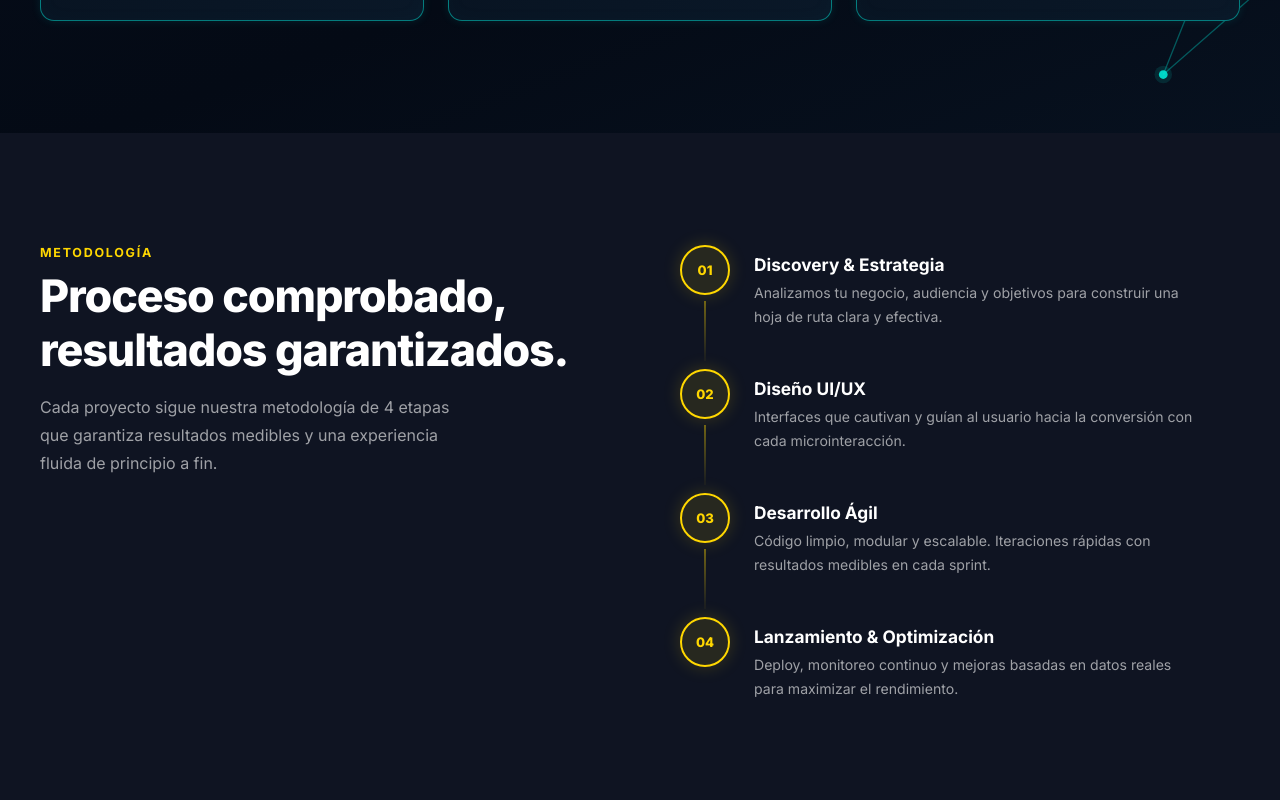
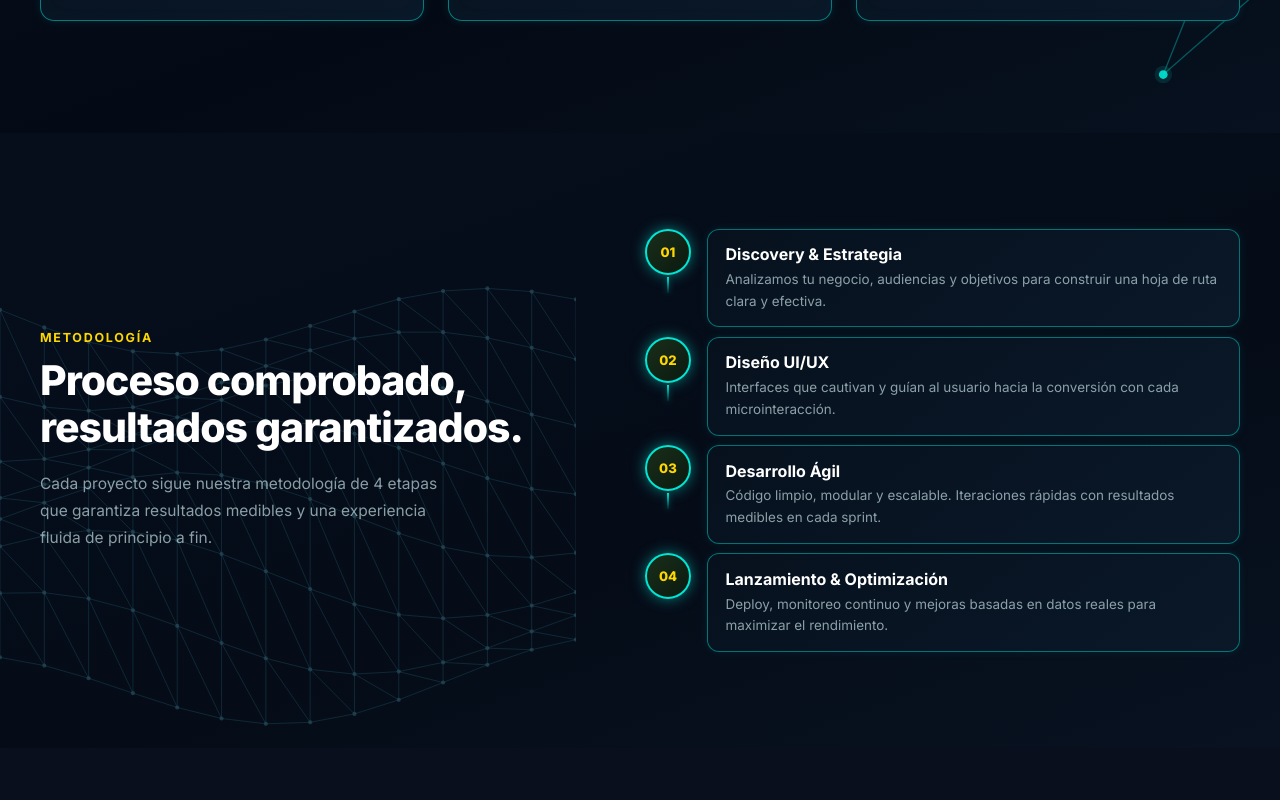
Before and after one commit to fenz-svg/fenz, a React (Vite) app in the folder fenz-react/: page / in a window 1280 px wide. Shown: the part 1280-2080 px from the top of the page. Built offline with nearby package versions, Linux system fonts and the light colour scheme.

Commit message:
Deploy: nueva landing page React

```diff
--- a/fenz-react/src/FenzLanding.jsx
+++ b/fenz-react/src/FenzLanding.jsx
@@ -337,44 +337,86 @@ function Services() {
   );
 }
 
+/* ─── Wave Mesh SVG (left background) ──────────────────────── */
+function WaveMesh() {
+  const pts = [];
+  const cols = 14, rows = 8;
+  for (let r = 0; r < rows; r++) {
+    for (let c = 0; c < cols; c++) {
+      const x = (c / (cols - 1)) * 500;
+      const wave = Math.sin((c / cols) * Math.PI * 2 + r * 0.7) * 28 + Math.sin((c / cols) * Math.PI + r) * 14;
+      const y = (r / (rows - 1)) * 320 + wave;
+      pts.push({ x, y, r, c });
+    }
+  }
+  const lines = [];
+  pts.forEach((p, i) => {
+    if (p.c < cols - 1) lines.push([p, pts[i + 1]]);
+    if (p.r < rows - 1) lines.push([p, pts[i + cols]]);
+    if (p.c < cols - 1 && p.r < rows - 1) lines.push([p, pts[i + cols + 1]]);
+  });
+  return (
+    <svg style={{ position: "absolute", left: 0, bottom: 0, width: "45%", height: "90%", pointerEvents: "none", zIndex: 0, opacity: 0.28 }}
+      viewBox="0 0 500 380" preserveAspectRatio="xMinYMax meet">
+      {lines.map(([a, b], i) => (
+        <line key={i} x1={a.x} y1={a.y} x2={b.x} y2={b.y}
+          stroke="#4dd9f0" strokeWidth="0.7" opacity="0.6" />
+      ))}
+      {pts.map((p, i) => (
+        <circle key={i} cx={p.x} cy={p.y} r="1.8" fill="#7ee8f8" opacity="0.7" />
+      ))}
+    </svg>
+  );
+}
+
 /* ─── Methodology ───────────────────────────────────────────── */
 const STEPS = [
-  { num: "01", title: "Discovery & Estrategia", desc: "Analizamos tu negocio, audiencia y objetivos para construir una hoja de ruta clara y efectiva." },
+  { num: "01", title: "Discovery & Estrategia", desc: "Analizamos tu negocio, audiencias y objetivos para construir una hoja de ruta clara y efectiva." },
   { num: "02", title: "Diseño UI/UX",           desc: "Interfaces que cautivan y guían al usuario hacia la conversión con cada microinteracción." },
   { num: "03", title: "Desarrollo Ágil",         desc: "Código limpio, modular y escalable. Iteraciones rápidas con resultados medibles en cada sprint." },
   { num: "04", title: "Lanzamiento & Optimización", desc: "Deploy, monitoreo continuo y mejoras basadas en datos reales para maximizar el rendimiento." },
 ];
 
-function Step({ step, index, last }) {
-  const [ref, visible] = useVisible();
+function MethodStep({ step, index, last }) {
+  const [ref, visible] = useVisible(0.1);
   return (
     <div ref={ref} style={{
-      display: "flex", gap: "1.5rem", alignItems: "flex-start",
+      display: "flex", gap: "1rem", alignItems: "flex-start",
       opacity: visible ? 1 : 0,
-      transform: visible ? "translateX(0)" : "translateX(-24px)",
-      transition: `opacity 0.65s ${index * 120}ms, transform 0.65s ${index * 120}ms`,
+      transform: visible ? "translateX(0)" : "translateX(30px)",
+      transition: `opacity 0.6s ${index * 130}ms, transform 0.6s ${index * 130}ms`,
     }}>
+      {/* Number + line */}
       <div style={{ display: "flex", flexDirection: "column", alignItems: "center", flexShrink: 0 }}>
         <div style={{
-          width: 50, height: 50, borderRadius: "50%",
-          background: visible ? C.accentDim : C.glass,
-          border: `2px solid ${visible ? C.accent : C.glassBorder}`,
+          width: 46, height: 46, borderRadius: "50%",
+          background: "linear-gradient(135deg, #1a2e1a 0%, #0a1a10 100%)",
+          border: "2px solid #00e5d4",
+          boxShadow: "0 0 14px rgba(0,229,212,0.5)",
           display: "flex", alignItems: "center", justifyContent: "center",
           color: C.accent, fontWeight: 800, fontSize: "0.82rem",
-          boxShadow: visible ? "0 0 18px rgba(255,215,0,0.18)" : "none",
-          transition: "all 0.6s",
+          flexShrink: 0, zIndex: 1,
         }}>{step.num}</div>
         {!last && (
           <div style={{
-            width: 2, flex: 1, minHeight: 60,
-            background: "linear-gradient(to bottom, rgba(255,215,0,0.4), rgba(255,215,0,0.03))",
-            marginTop: 6,
+            width: 2, flex: 1, minHeight: 16,
+            background: "linear-gradient(to bottom, #00e5d4, rgba(0,229,212,0.1))",
+            boxShadow: "0 0 6px rgba(0,229,212,0.4)",
+            marginTop: 2, marginBottom: 2,
           }} />
         )}
       </div>
-      <div style={{ paddingBottom: last ? 0 : "2.5rem", paddingTop: "0.55rem" }}>
-        <h3 style={{ fontSize: "1.08rem", fontWeight: 700, color: "#fff", marginBottom: "0.4rem" }}>{step.title}</h3>
-        <p style={{ color: C.muted, fontSize: "0.88rem", lineHeight: 1.7, maxWidth: 440 }}>{step.desc}</p>
+      {/* Card */}
+      <div style={{
+        flex: 1,
+        background: "linear-gradient(145deg, #07111e 0%, #0a1828 100%)",
+        border: "1.5px solid rgba(0,210,200,0.5)",
+        borderRadius: 12, padding: "0.9rem 1.1rem",
+        marginBottom: last ? 0 : "0.6rem",
+        boxShadow: "0 0 8px rgba(0,210,200,0.1)",
+      }}>
+        <h3 style={{ fontSize: "1rem", fontWeight: 700, color: "#fff", marginBottom: "0.3rem" }}>{step.title}</h3>
+        <p style={{ color: "rgba(190,215,220,0.72)", fontSize: "0.84rem", lineHeight: 1.6 }}>{step.desc}</p>
       </div>
     </div>
   );
@@ -387,31 +429,37 @@ function Methodology() {
 
   return (
     <section id="metodologia" style={{
-      padding: isMobile ? "5rem 1.5rem" : "7rem 2rem",
-      background: "rgba(255,255,255,0.02)",
+      padding: isMobile ? "5rem 1.5rem" : "6rem 2rem",
+      position: "relative", overflow: "hidden",
+      background: "linear-gradient(160deg, #060e1c 0%, #050c18 60%, #081220 100%)",
     }}>
+      <WaveMesh />
       <div style={{
-        maxWidth: 1200, margin: "0 auto",
-        display: "grid", gridTemplateColumns: isMobile ? "1fr" : "1fr 1fr",
-        gap: isMobile ? "3rem" : "5rem", alignItems: "start",
+        maxWidth: 1200, margin: "0 auto", position: "relative", zIndex: 1,
+        display: "grid", gridTemplateColumns: isMobile ? "1fr" : "1fr 1.1fr",
+        gap: isMobile ? "3rem" : "4rem", alignItems: "center",
       }}>
+        {/* Left text */}
         <div ref={ref} style={{
           opacity: visible ? 1 : 0,
           transform: visible ? "translateY(0)" : "translateY(18px)",
           transition: "opacity 0.6s, transform 0.6s",
         }}>
-          <p style={{ color: C.accent, fontSize: "0.78rem", fontWeight: 700, letterSpacing: "0.14em", textTransform: "uppercase", marginBottom: "0.6rem" }}>
+          <p style={{ color: C.accent, fontSize: "0.78rem", fontWeight: 700, letterSpacing: "0.14em", textTransform: "uppercase", marginBottom: "0.75rem" }}>
             Metodología
           </p>
-          <h2 style={{ fontSize: isMobile ? "1.9rem" : "clamp(1.9rem,3.5vw,3rem)", fontWeight: 800, color: "#fff", letterSpacing: "-0.025em", marginBottom: "1rem" }}>
+          <h2 style={{ fontSize: isMobile ? "1.8rem" : "clamp(1.9rem,3.2vw,2.8rem)", fontWeight: 800, color: "#fff", letterSpacing: "-0.025em", marginBottom: "1.2rem", lineHeight: 1.15 }}>
             Proceso comprobado,<br/>resultados garantizados.
           </h2>
-          <p style={{ color: C.muted, fontSize: "1rem", lineHeight: 1.75, maxWidth: 420 }}>
+          <p style={{ color: "rgba(190,215,220,0.72)", fontSize: "0.97rem", lineHeight: 1.75, maxWidth: 400 }}>
             Cada proyecto sigue nuestra metodología de 4 etapas que garantiza resultados medibles y una experiencia fluida de principio a fin.
           </p>
         </div>
-        <div>
-          {STEPS.map((s, i) => <Step key={s.num} step={s} index={i} last={i === STEPS.length - 1} />)}
+        {/* Right steps */}
+        <div style={{ display: "flex", flexDirection: "column" }}>
+          {STEPS.map((s, i) => (
+            <MethodStep key={s.num} step={s} index={i} last={i === STEPS.length - 1} />
+          ))}
         </div>
       </div>
     </section>
```
Also changed, not shown: 2 other files (tests, documents, lock files or other folders).
